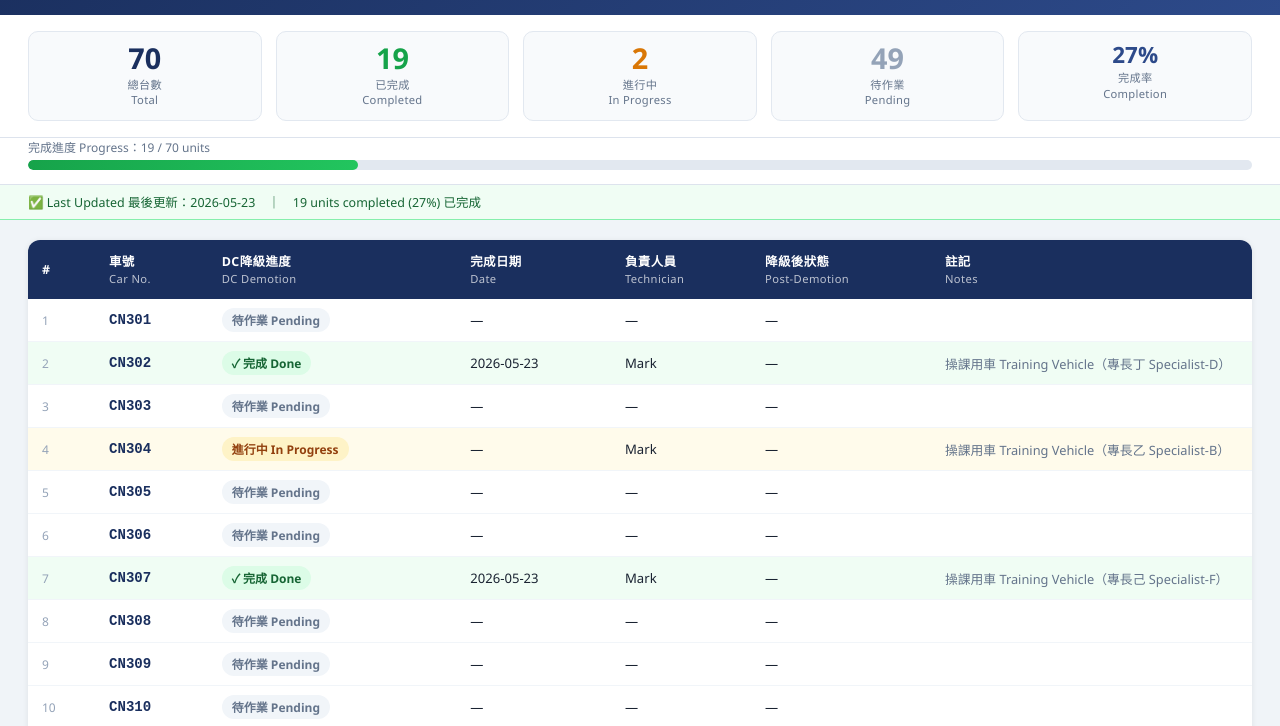
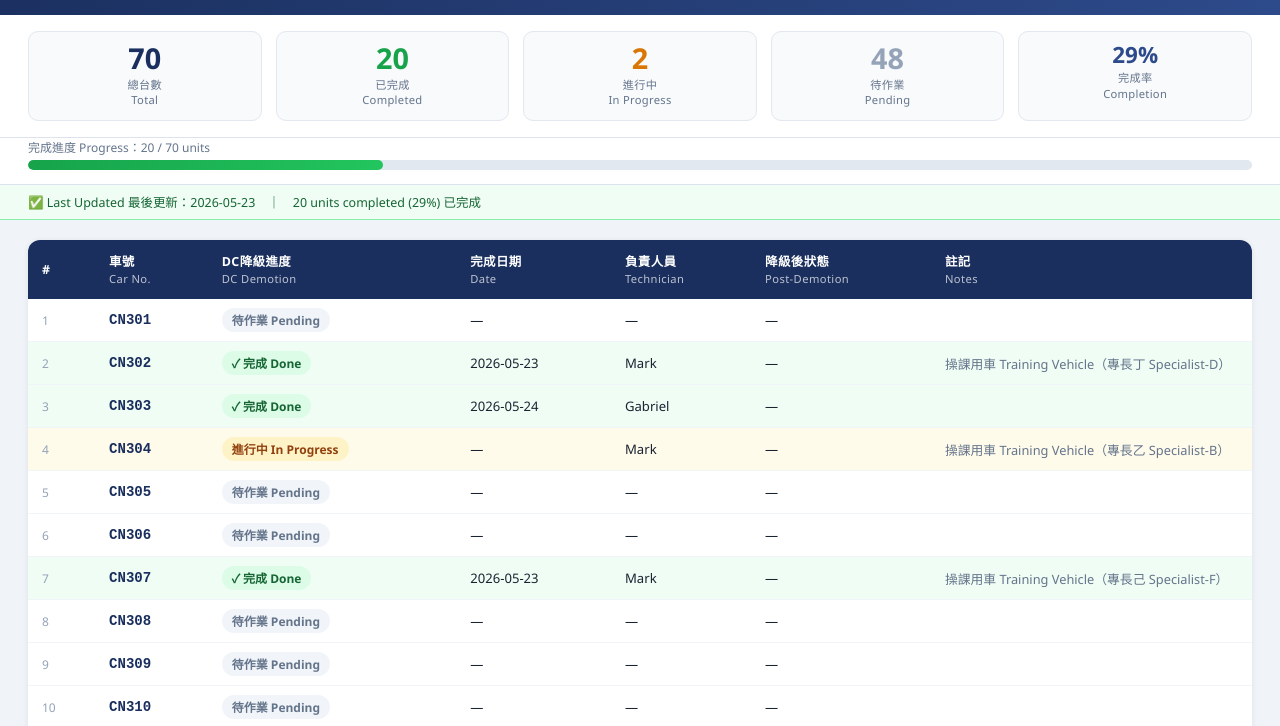
Before and after one commit to gabrielliou026-max/cn301-370-tracker, a plain HTML site: page index.html in a window 1280 px wide. Shown: the part 68-794 px from the top of the page. Drawn offline with Linux system fonts and the light colour scheme.

Commit message:
進度更新 2026-05-24 19:44

```diff
--- a/index.html
+++ b/index.html
@@ -211,6 +211,7 @@
 const DATA = [
   // ── 已完成 Completed ──
   { car: "CN302", status: "完成", date: "2026-05-23", person: "Mark", afterStatus: "—", note: "操課用車 Training Vehicle（專長丁 Specialist-D）" },
+  { car: "CN303", status: "完成", date: "2026-05-24", person: "Gabriel", afterStatus: "—", note: "" },
   { car: "CN307", status: "完成", date: "2026-05-23", person: "Mark", afterStatus: "—", note: "操課用車 Training Vehicle（專長己 Specialist-F）" },
   { car: "CN321", status: "完成", date: "2026-05-23", person: "Mark", afterStatus: "—", note: "" },
   { car: "CN323", status: "完成", date: "2026-05-23", person: "Mark", afterStatus: "—", note: "" },
```
